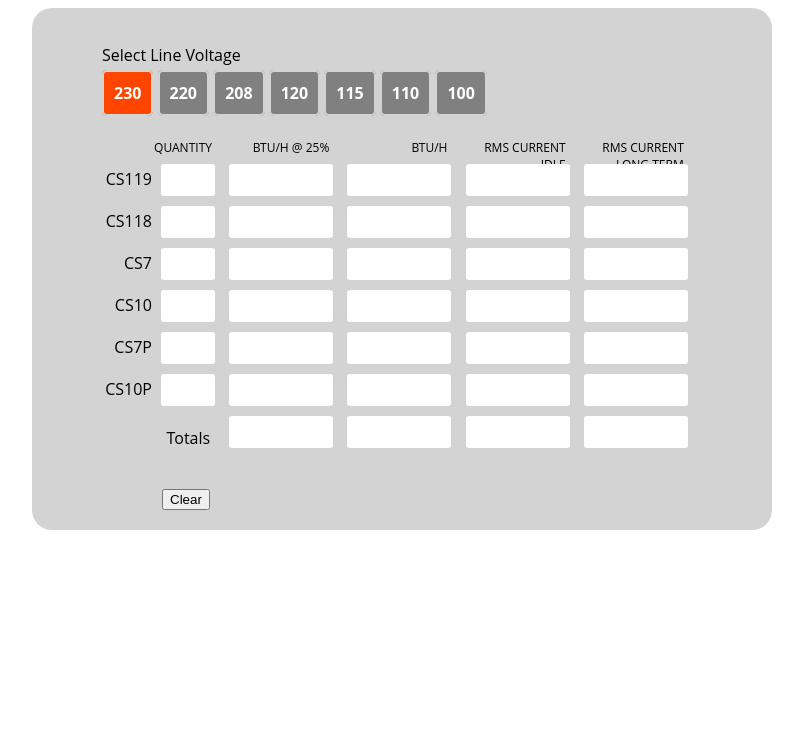
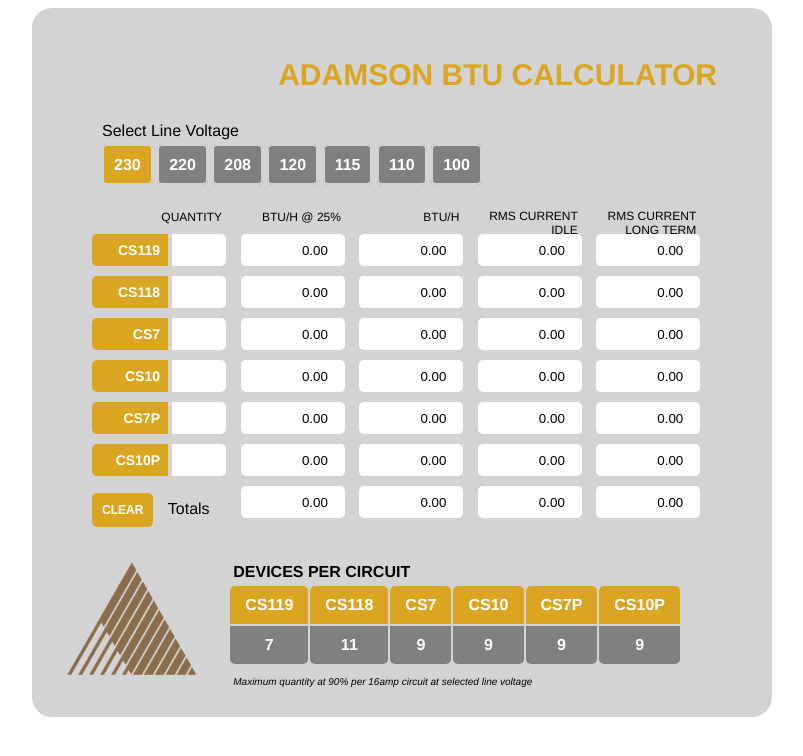
Before and after one commit to halpmybutthurtz/ASE-BTU-Calculator, a plain HTML site: page BTU Calculator/index.html in a window 1280 px wide. Shown: the whole page, without its empty margins (238-1041 px from the left). Drawn offline with Linux system fonts and the light colour scheme.

Commit message:
Add files via upload
Added devices per circuit table
Added stylization

```diff
--- a/BTU Calculator/index.css
+++ b/BTU Calculator/index.css
@@ -1,7 +1,7 @@
 body {
     background-size: cover;
-    margin: 0, auto;
-    font-family: 'Open Sans', 'Helvetica Neue', sans-serif;
+    font-family: 'Helvetica Neue', 'Open Sans', 'Helvetica Neue', sans-serif;
+    min-width: 700px;
 }
 
 .main {
@@ -13,18 +13,107 @@ body {
 
 }
 
+.header {
+  text-align: right;
+  margin-right: 5%;
+  font-size: 30px;
+  font-weight: bolder;
+  color: goldenrod;
+  font-stretch: 80%;
+}
+
+
+#footer {
+  display: flex;
+  width: 90%;
+  margin-top: 20px;
+
+}
+
+.logo {
+  flex: 1;
+}
+
+#logo {
+  height: 75%;
+  width: 75%;
+  margin-left: 15px;
+  margin-top: 15px;
+}
+
+.table {
+  /*margin-left: 26%;*/
+  flex: 1;
+}
+
+#table-header {
+  margin-left: 5px;
+  text-transform: uppercase;
+  font-weight: bold;
+  height: 5px;
+  width: 400px;
+}
+
+th {
+  background-color: goldenrod;
+  color: white;
+  padding: 10px 15px;
+  border-top-left-radius: 5px;
+  border-top-right-radius: 5px;
+}
+
+td {
+  background-color: gray;
+  padding: 10px 15px;
+  text-align: center;
+  font-weight: bold;
+  border-bottom-left-radius: 5px;
+  border-bottom-right-radius: 5px;
+  color: white;
+}
+
+#caveat {
+  font-size: 10px;
+  font-style: italic;
+  margin-left: 5px;
+}
+
 #header-qty {
-    margin-left: 60px;
+    margin-left: 70px;
+}
+
+#clear-total{
+    padding-top: 12px;
+    margin-left: 40px
 }
 
 #total {
   text-align: right;
-  padding-right: 10px;
+  display: inline;
+  padding-left: 10px;
 }
 
 #clear-btn {
-  margin-left: 110px;
+  display: inline;
+  background-color: goldenrod;
+  border: none;
+  border-radius: 5px;
+  padding: 10px;
+  text-transform: uppercase;
+  font-size: 12px;
+  font-weight: bold;
+  color: white;
 
+}
+
+#clear-btn:hover {
+  background-color: darkorange;
+  transition: 0.5s;
+}
+
+#clear-btn:active {
+  background-color: darkgoldenrod;
+  transition: 0.2s;
 }
 
 p.headers {
@@ -59,20 +148,33 @@ p.headers {
   }
 
 #voltage-btns span:hover {
-    background: orange;
-    transition: 0.2s;
+    background-color: darkorange;
+    transition: 0.5s;
   }
+
+#voltage-btns span:active {
+  background-color: darkgoldenrod;
+  transition: 0.2s
+}
 
 #voltage-btns input[type="radio"]:checked + span {
     transition: 0.2s;
-    background-color: orangered;
+    background-color: goldenrod;
     color: white;
   }
 
 label.qty {
     display: inline-block;
-    width: 100px;
+    margin-left:40px;
+    width: 60px;
     text-align: right;
+    background: goldenrod;
+    padding:8px;
+    border-top-left-radius: 5px;
+    border-bottom-left-radius: 5px;
+    color: white;
+    font-size: 14px;
+    font-weight: bold;
 }
 
 input[type="number"] {
@@ -80,16 +182,20 @@ input[type="number"] {
     text-align: right;
     width: 50px;
     height: 30px;
-    margin: 5px;
+    margin: 5px 5px 5px 0px;
     border: none;
-    border-radius: 3px;
+    border-top-right-radius: 5px;
+    border-bottom-right-radius: 5px;
     background: white;
     padding: auto;
     outline: none;
   }
 
 input:read-only {
+    margin: 5px;
     width: 100px;
+    border-radius: 5px;
+
 }
 
 .containers {
--- a/BTU Calculator/index.html
+++ b/BTU Calculator/index.html
@@ -5,18 +5,20 @@
     <title>BTU Calculator</title>
     <link rel="stylesheet" href="index.css">
   </head>
-
   <body>
     <div class="main">
+        <div class="header">
+            <p id="header">ADAMSON BTU CALCULATOR</p>
+        </div>
         <div id="voltage-btns">
         <p>Select Line Voltage</p>
-            <label><input type="radio" name="v-btns" onclick="setVoltage(0), altBtuH()" id="230" checked="checked"><span>230</span></label>
-            <label><input type="radio" name="v-btns" onclick="setVoltage(1), altBtuH()" id="220"><span>220</span></label>
-            <label><input type="radio" name="v-btns" onclick="setVoltage(2), altBtuH()" id="208"><span>208</span></label>
-            <label><input type="radio" name="v-btns" onclick="setVoltage(3), altBtuH()" id="120"><span>120</span></label>
-            <label><input type="radio" name="v-btns" onclick="setVoltage(4), altBtuH()" id="115"><span>115</span></label>
-            <label><input type="radio" name="v-btns" onclick="setVoltage(5), altBtuH()" id="110"><span>110</span></label>
-            <label><input type="radio" name="v-btns" onclick="setVoltage(6), altBtuH()" id="100"><span>100</span></label>
+            <label><input type="radio" name="v-btns" onclick="setVoltage(0)" id="230" checked="checked"><span>230</span></label>
+            <label><input type="radio" name="v-btns" onclick="setVoltage(1)" id="220"><span>220</span></label>
+            <label><input type="radio" name="v-btns" onclick="setVoltage(2)" id="208"><span>208</span></label>
+            <label><input type="radio" name="v-btns" onclick="setVoltage(3)" id="120"><span>120</span></label>
+            <label><input type="radio" name="v-btns" onclick="setVoltage(4)" id="115"><span>115</span></label>
+            <label><input type="radio" name="v-btns" onclick="setVoltage(5)" id="110"><span>110</span></label>
+            <label><input type="radio" name="v-btns" onclick="setVoltage(6)" id="100"><span>100</span></label>
         </div>
         <div class="containers" id="quantity">
                 <p class="headers" id="header-qty">Quantity</p>
@@ -32,9 +34,10 @@
                 <input type="number" min="0" onclick="this.select()" oninput="validity.valid||(value=''), altBtuH()" id="cs7p"><br>
             <label class="qty" for="cs10p">CS10P</label>
                 <input type="number" min="0" onclick="this.select()" oninput="validity.valid||(value=''), altBtuH()" id="cs10p"><br>
-            <p id="total">Totals</p><br>
-            <button id="clear-btn" onclick="clearFields()">Clear</button>
-
+            <div id="clear-total">
+                <button id="clear-btn" onclick="clearFields()">Clear</button>
+                <p id="total">Totals</p>
+            </div>
         </div>
         <div class="containers">
             <p class="headers">BTU/h @ 25%</p>
@@ -76,6 +79,26 @@
             <input type="number" readonly="readonly" id="cs10p-rms-lt"><br>
             <input type="number" readonly="readonly" id="total-rms-lt"><br>
         </div>
+        <div id="footer">
+            <div class="logo">
+            <img id="logo" src="src/logo.png">
+            </div>
+            <div class="table">
+            <p id="table-header">Devices per Circuit</p>
+            <table>
+                <tr>
+                    <th>CS119</th>
+                    <th>CS118</th>
+                    <th>CS7</th>
+                    <th>CS10</th>
+                    <th>CS7P</th>
+                    <th>CS10P</th>
+                </tr>
+                <tr id="max-values"></tr>
+            </table>
+            <p id="caveat">Maximum quantity at 90% per 16amp circuit at selected line voltage</p>
+            </div>
+        </div>
     </div>
   </body>
   <script src="index.js"></script>
--- a/BTU Calculator/index.js
+++ b/BTU Calculator/index.js
@@ -7,85 +7,7 @@ let totalBtuBox = document.getElementById("total-btu25")
 let totalBtuMaxBox = document.getElementById("total-btu")
 let totalRmsIdleBox = document.getElementById("total-rms-idle")
 let totalRmsLongTermBox = document.getElementById("total-rms-lt")
-
-//Voltage and Current Selector
-function setVoltage(v) {
-    voltageIndex = lineVoltage[v]
-    arraySelector = v
-    console.log(voltageIndex, arraySelector)
-}
-
-//Clear Button
-function clearFields() {
-    for (let q = 0; q < 6; q++) {
-        csDevices[q].quantity.value = 0
-    }
-    altBtuH()
-}
-
-//Calculator
-function altBtuH() {
-    for (let b = 0; b < 6; b++) {
-        let deviceCurrent = csDevices[b].current[arraySelector]
-        let deviceQuantity = csDevices[b].quantity.value
-        let deviceIdle = csDevices[b].idleCurrent[arraySelector]
-        let idleBox = csDevices[b].rmsIdleBox
-        let longTermBox = csDevices[b].rmsLongTermBox
-        let btuBox = csDevices[b].btuBox
-        let btuMaxBox = csDevices[b].btuMax
-
-        let watts = deviceCurrent * voltageIndex
-        let energy = watts * time
-        let btupH = energy / 1055
-        let max = btupH * 0.25
-        let btu = deviceQuantity * max
-        btuBox.value = btu.toFixed(2)
-        idleBox.value = (deviceIdle * deviceQuantity).toFixed(2)
-        longTermBox.value = (deviceCurrent * deviceQuantity).toFixed(2)
-        btuMaxBox.value = (btu * 4).toFixed(2)
-        sum()
-    }
-}
-
-//Old Method
-/*function btuH(device) {
-    let deviceCurrent = csDevices[device].current[arraySelector]
-    let deviceQuantity = csDevices[device].quantity.value
-    let deviceIdle = csDevices[device].idleCurrent[arraySelector]
-    let idleBox = csDevices[device].rmsIdleBox
-    let longTermBox = csDevices[device].rmsLongTermBox
-    let btuBox = csDevices[device].btuBox
-    let btuMaxBox = csDevices[device].btuMax
-
-    let watts = deviceCurrent * voltageIndex
-    let energy = watts * time
-    let btupH = energy / 1055
-    let max = btupH * 0.25
-    let btu = deviceQuantity * max
-    btuBox.value = btu.toFixed(2)
-    idleBox.value = (deviceIdle * deviceQuantity).toFixed(2)
-    longTermBox.value = (deviceCurrent * deviceQuantity).toFixed(2)
-    btuMaxBox.value = (btu * 4).toFixed(2)
-    sum()
-}*/
-
-//Totals Calculations
-function sum() {
-    let totalBtu = 0
-    let totalBtuMax = 0
-    let totalRmsIdle = 0
-    let totalRmsLongTerm = 0
-    for (let i = 0; i < 6; i++) {
-        totalBtu += (+csDevices[i].btuBox.value)
-        totalBtuMax += (+csDevices[i].btuMax.value)
-        totalRmsIdle += (+csDevices[i].rmsIdleBox.value)
-        totalRmsLongTerm += (+csDevices[i].rmsLongTermBox.value)
-    }
-    totalBtuBox.value = totalBtu.toFixed(2)
-    totalBtuMaxBox.value = totalBtuMax.toFixed(2)
-    totalRmsIdleBox.value = totalRmsIdle.toFixed(2)
-    totalRmsLongTermBox.value = totalRmsLongTerm.toFixed(2)
-}
+let maxPerCircuit = document.getElementById("max-values")
 
 //Device Objects
 let csDevices = [
@@ -161,3 +83,76 @@ let csDevices = [
         rmsIdleBox: document.getElementById("cs10p-rms-idle"),
         rmsLongTermBox: document.getElementById("cs10p-rms-lt")
     }]
+
+//Voltage and Current Selector
+function setVoltage(v) {
+    voltageIndex = lineVoltage[v]
+    arraySelector = v
+    console.log(voltageIndex, arraySelector)
+    altBtuH()
+    getMax()
+}
+
+setVoltage(0)
+
+//Clear Button
+function clearFields() {
+    for (let q = 0; q < 6; q++) {
+        csDevices[q].quantity.value = 0
+    }
+    altBtuH()
+}
+
+//Max Per Circuit
+function getMax() {
+    maxPerCircuit.innerHTML = `
+        <td>${csDevices[0].maxQuantity[arraySelector]}</td>
+        <td>${csDevices[1].maxQuantity[arraySelector]}</td>
+        <td>${csDevices[2].maxQuantity[arraySelector]}</td>
+        <td>${csDevices[3].maxQuantity[arraySelector]}</td>
+        <td>${csDevices[4].maxQuantity[arraySelector]}</td>
+        <td>${csDevices[5].maxQuantity[arraySelector]}</td>
+        `
+}
+
+//Calculator
+function altBtuH() {
+    for (let b = 0; b < 6; b++) {
+        let deviceCurrent = csDevices[b].current[arraySelector]
+        let deviceQuantity = csDevices[b].quantity.value
+        let deviceIdle = csDevices[b].idleCurrent[arraySelector]
+        let idleBox = csDevices[b].rmsIdleBox
+        let longTermBox = csDevices[b].rmsLongTermBox
+        let btuBox = csDevices[b].btuBox
+        let btuMaxBox = csDevices[b].btuMax
+
+        let watts = deviceCurrent * voltageIndex
+        let energy = watts * time
+        let btupH = energy / 1055
+        let max = btupH * 0.25
+        let btu = deviceQuantity * max
+        btuBox.value = btu.toFixed(2)
+        idleBox.value = (deviceIdle * deviceQuantity).toFixed(2)
+        longTermBox.value = (deviceCurrent * deviceQuantity).toFixed(2)
+        btuMaxBox.value = (btu * 4).toFixed(2)
+        sum()
+    }
+}
+
+//Totals Calculations
+function sum() {
+    let totalBtu = 0
+    let totalBtuMax = 0
+    let totalRmsIdle = 0
+    let totalRmsLongTerm = 0
+    for (let i = 0; i < 6; i++) {
+        totalBtu += (+csDevices[i].btuBox.value)
+        totalBtuMax += (+csDevices[i].btuMax.value)
+        totalRmsIdle += (+csDevices[i].rmsIdleBox.value)
+        totalRmsLongTerm += (+csDevices[i].rmsLongTermBox.value)
+    }
+    totalBtuBox.value = totalBtu.toFixed(2)
+    totalBtuMaxBox.value = totalBtuMax.toFixed(2)
+    totalRmsIdleBox.value = totalRmsIdle.toFixed(2)
+    totalRmsLongTermBox.value = totalRmsLongTerm.toFixed(2)
+}
```
Also changed, not shown: BTU Calculator/src/logo.png (added). Lines whose indentation alone changed are shown as unchanged.
